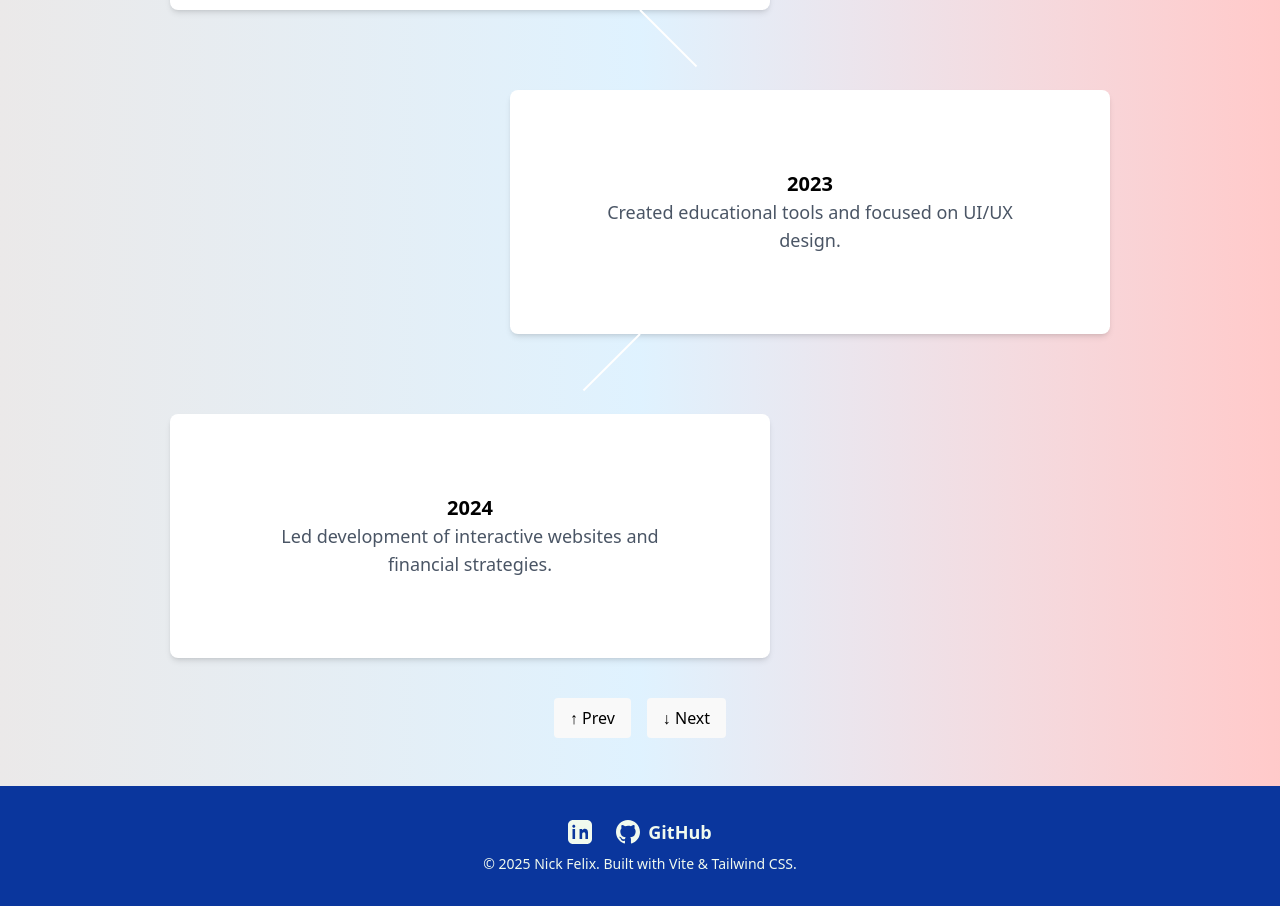
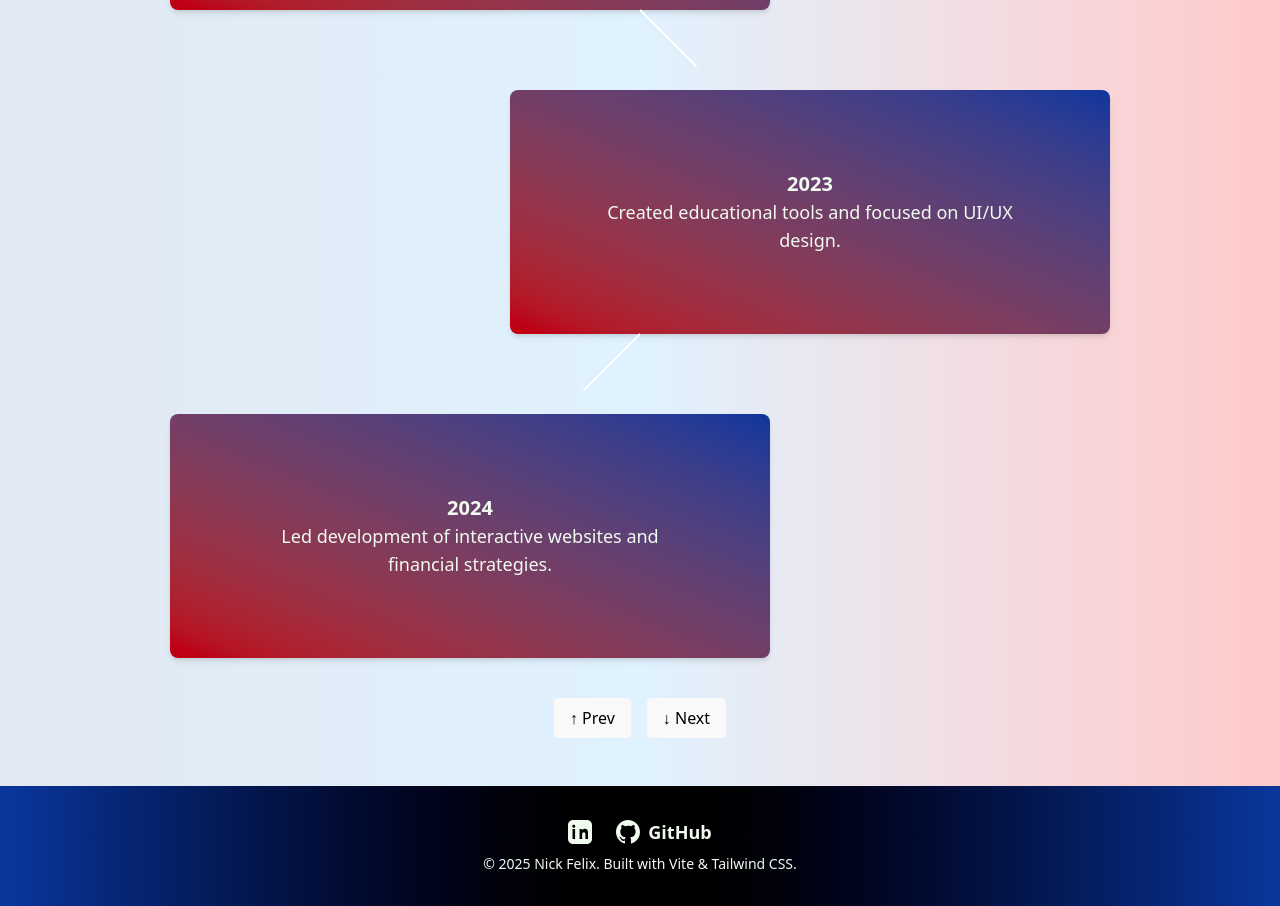
Before and after one commit to nicorox247/Nick-Felix-Site, a React (Vite) app: page /about in a window 1280 px wide. Shown: the part 1706-2612 px from the top of the page. Built offline with nearby package versions, Linux system fonts and the light colour scheme.

Commit message:
added the @utility directives for gradient

```diff
--- a/src/App.css
+++ b/src/App.css
@@ -1,8 +1,10 @@
 @import "tailwindcss";
+@tailwind utilities;
 
 @theme {
 
-  --color-background: #EBE9E9;
+  --color-background: var(--color-slate-200);
+  /* #EBE9E9 */
   --color-primary: #0A369D;
   --color-accent: #7D4F50;
   /* --color-highlight: #009EFF; */
@@ -36,6 +38,12 @@
   --color-sky-pastel: #a8dadc;
   --color-mario-green: #2a9d8f;
   --color-brick-brown: #6d4c41; */
+}
+
+
+
+@utility bg-gradient-primary {
+  @apply bg-gradient-to-r from-primary to-primary via-dark;
 }
 
 #root {
--- a/src/components/Footer.jsx
+++ b/src/components/Footer.jsx
@@ -2,7 +2,7 @@
 export default function Footer(){
 
     return(
-        <footer className="w-full bg-primary text-light text-sm text-center py-8 px-4">
+        <footer className="w-full bg-gradient-primary text-light text-sm text-center py-8 px-4">
             <div className="flex justify-center items-center space-x-6 mb-2">
             {/* LinkedIn */}
             <a
--- a/src/components/NavBar.jsx
+++ b/src/components/NavBar.jsx
@@ -5,7 +5,7 @@ export default function NavBar() {
   const [isOpen, setIsOpen] = useState(false);
 
   return (
-    <header className="sticky top-0 z-50 bg-gradient-to-r from-primary to-primary via-dark text-light shadow-md backdrop-blur bg-opacity-90">
+    <header className="sticky top-0 z-50 bg-gradient-primary text-light shadow-md backdrop-blur bg-opacity-90">
       <nav className="max-w-7xl mx-auto flex items-center justify-between p-4 px-6 md:px-8">
         {/* Logo / Name */}
         <Link
--- a/src/components/ProjectCarousel.jsx
+++ b/src/components/ProjectCarousel.jsx
@@ -51,7 +51,7 @@ export default function ProjectCarousel({ projects }) {
       >
         {projects.map((project, index) => (
           <SwiperSlide key={index}>
-            <div className=" bg-gradient-to-r from-primary to-primary via-dark text-light hover:border-highlight hover:border-2 rounded-4xl shadow-dark h-full max-w-sm sm:max-w-lg lg:max-w-3xl xl:max-w-4xl shadow mx-auto min-h-[400px] sm:min-h-[500px] lg:min-h-[520px]">
+            <div className=" bg-gradient-primary text-light hover:border-highlight hover:border-2 rounded-4xl shadow-dark h-full max-w-sm sm:max-w-lg lg:max-w-3xl xl:max-w-4xl shadow mx-auto min-h-[400px] sm:min-h-[500px] lg:min-h-[520px]">
               <Link to={`/projects/${project.id}`} className="block h-full hover:text-highlight">
                 {project.video ? (
                   <video src={project.video} autoPlay loop muted className="rounded-t-4xl aspect-video mb-4 object-cover" />
@@ -153,7 +153,7 @@ export default function ProjectCarousel({ projects }) {
               key={i}
               className="transform hover:-translate-y-2 hover:-translate-x-2 transition-transform duration-300"
             >
-              <div className="bg-primary hover:shadow-muted hover:text-highlight rounded-xl shadow-md overflow-hidden w-full h-full">
+              <div className="bg-gradient-primary hover:shadow-muted hover:text-highlight rounded-xl shadow-md overflow-hidden w-full h-full">
                 {project.image && (
                   <img
                     src={project.image}
--- a/src/components/TimelineNode.jsx
+++ b/src/components/TimelineNode.jsx
@@ -32,10 +32,10 @@ export default function TimelineNode({ timelineData, activeIndex, nodeRefs }) {
             <div key={index}>
                 <div
                     ref={(el) => (nodeRefs.current[index] = el)} // ← Save ref
-                    className={`relative ${xOffset} w-150 p-20 rounded-lg bg-white shadow-md transition-all duration-700 ${isActive ? 'bg-blue-200 ring-4 ring-blue-400' : ''}`}
+                    className={`relative ${xOffset} w-150 p-20 rounded-lg bg-gradient-to-bl from-primary to-red-700 shadow-md transition-all duration-700 ${isActive ? 'bg-blue-200 ring-4 ring-blue-400' : ''}`}
                     >
-                    <h3 className="font-bold text-xl text-black">{item.title || item.year}</h3>
-                    <p className="text-lg text-gray-600">{item.description}</p>
+                    <h3 className="font-bold text-xl text-light">{item.title || item.year}</h3>
+                    <p className="text-lg text-light">{item.description}</p>
                 </div>
               {index < timelineData.length - 1 && (
                   <div className="h-20 flex justify-center items-center">
```
